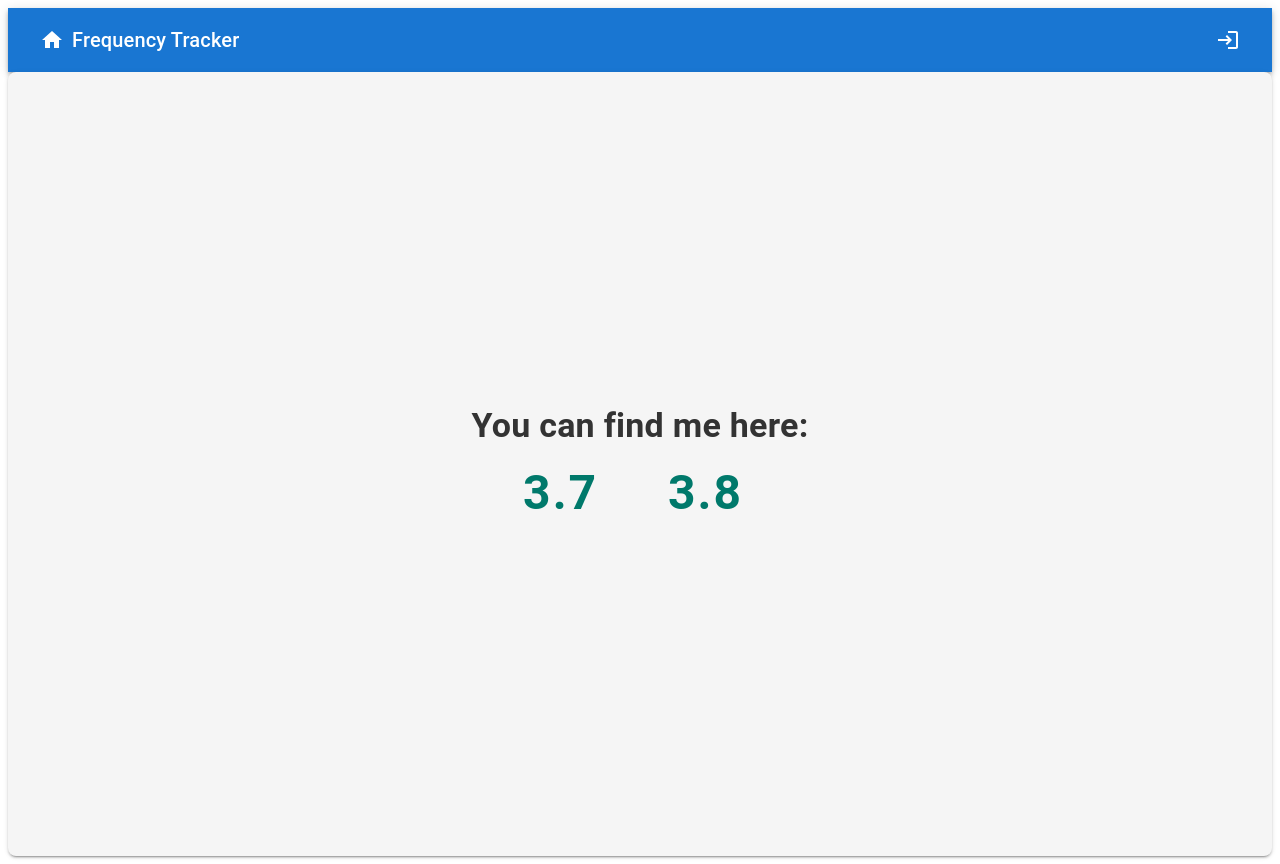
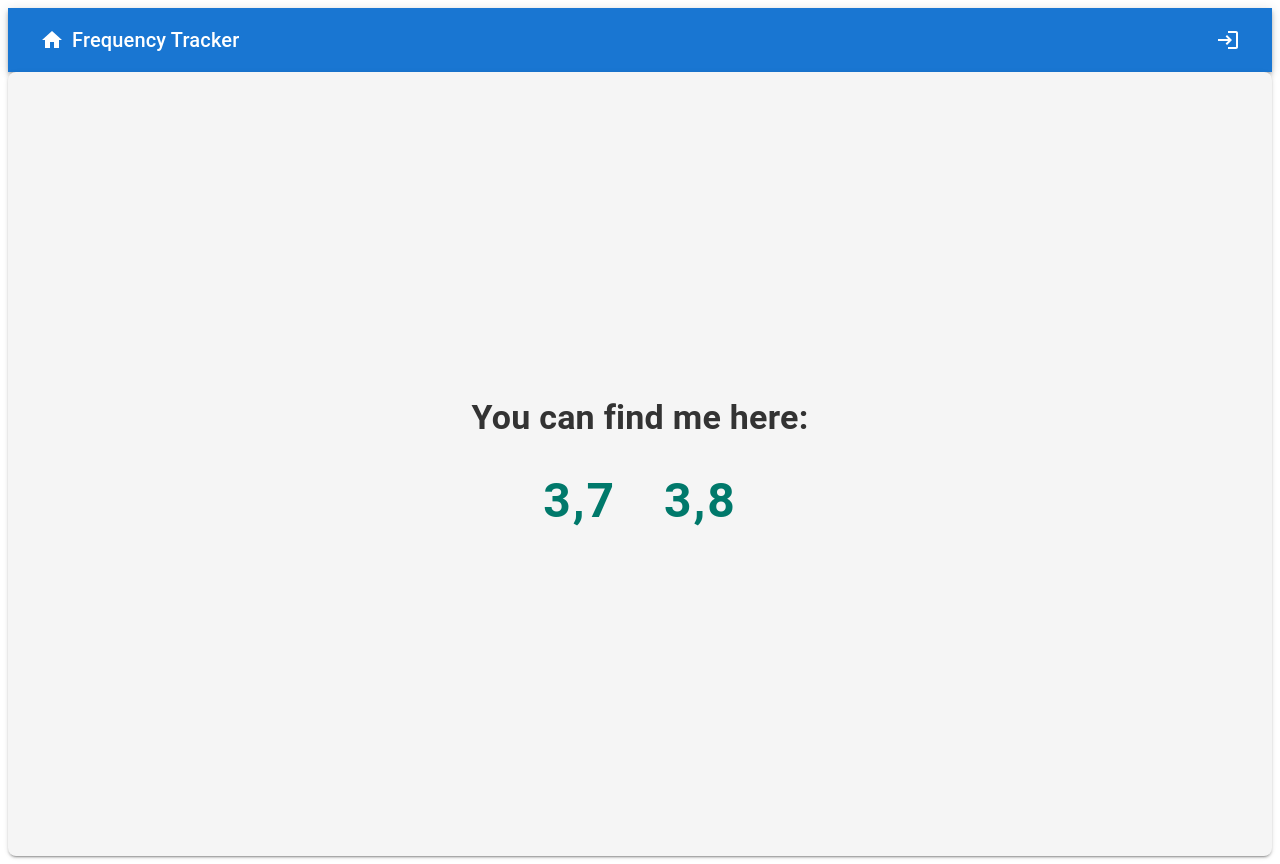
Before and after one commit to noname69node/radioFreqClient, a React (Vite) app: page / in a window 1280 px wide. Built offline with nearby package versions, Linux system fonts and the light colour scheme; no server answers.

Commit message:
main page

```diff
--- a/src/pages/MainPage.tsx
+++ b/src/pages/MainPage.tsx
@@ -52,20 +52,39 @@ const MainPage = () => {
         <Typography variant="h4" fontWeight={700} color="#333" mb={2}>
           You can find me here:
         </Typography>
+        <Box
+          sx={{
+            display: "flex",
+            justifyContent: "center",
+            alignItems: "center",
+            gap: "3rem", // Adds spacing between 3,7 and 3,8
+            mt: 2, // Adds some margin on top
+          }}
+        >
           <Typography
-  variant="h4" // Increases text size
+            variant="h4"
             sx={{
               fontSize: "3rem", // Bigger text
-    fontWeight: "bold", // Bolder text
+              fontWeight: "bold", // Bold text
               color: "#00796b",
-    letterSpacing: "2px", // More space between letters
-    display: "flex",
-    justifyContent: "center",
-    gap: "1rem", // Adds spacing between numbers
+              letterSpacing: "2px",
             }}
           >
-  3.7&nbsp;{frequencies.frequency_37} &nbsp;&nbsp; 3.8&nbsp;{frequencies.frequency_38}
+            3,7 {frequencies.frequency_37}
           </Typography>
+
+          <Typography
+            variant="h4"
+            sx={{
+              fontSize: "3rem", // Bigger text
+              fontWeight: "bold", // Bold text
+              color: "#00796b",
+              letterSpacing: "2px",
+            }}
+          >
+            3,8 {frequencies.frequency_38}
+          </Typography>
+        </Box>
 
       </Box>
     </Box>
```
Lines whose indentation alone changed are shown as unchanged.
